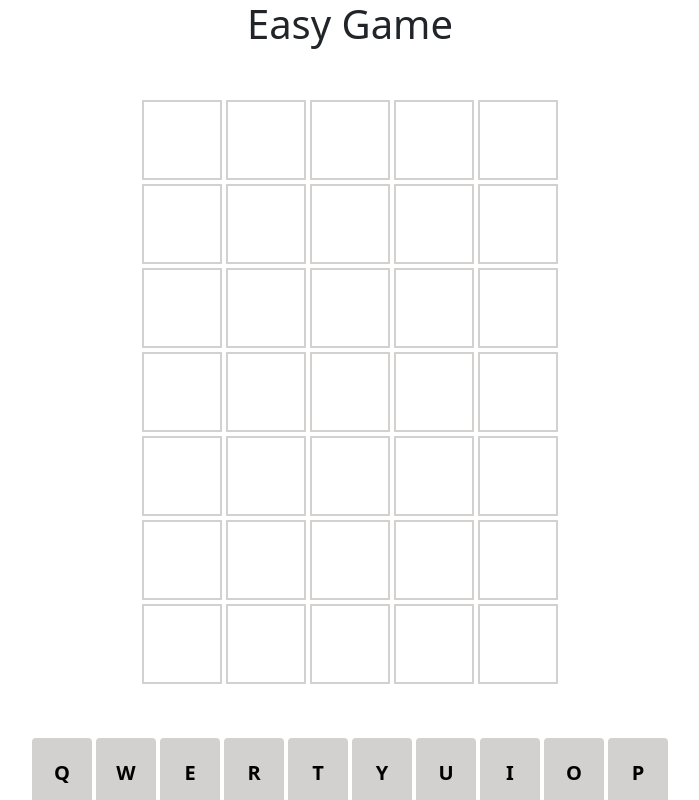
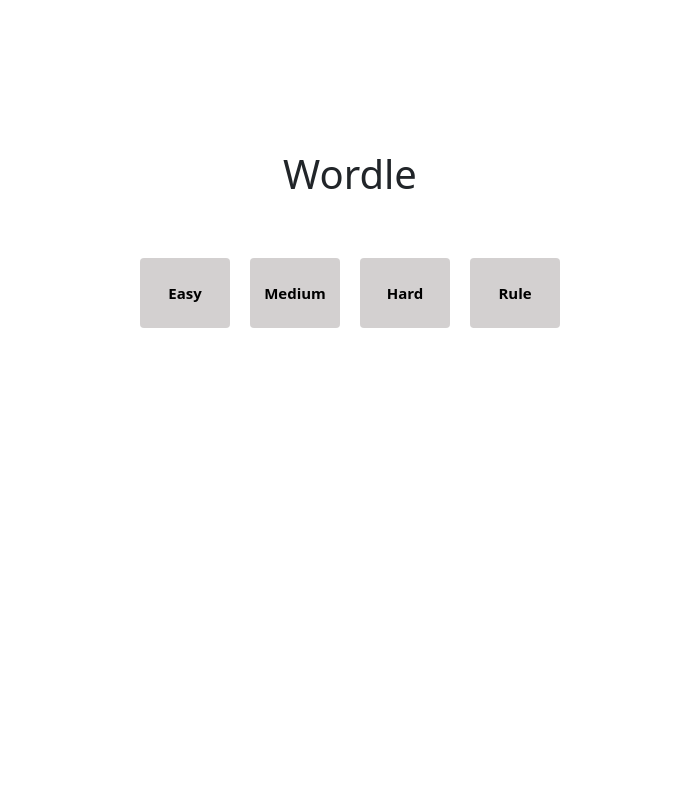
Before and after one commit to huc008/cs5610-wordle, a React (Create React App) app: page / in a window 1280 px wide. Shown: the top 800 px of the page, without its empty margins (290-989 px from the left). Built offline with nearby package versions, Linux system fonts and the light colour scheme.

Commit message:
home page create
home page create

```diff
--- a/src/components/App.css
+++ b/src/components/App.css
@@ -1,38 +1,37 @@
 .App {
-  text-align: center;
+  position: absolute;
+  top: 50%;
+  left: 50%;
+  margin-top: -250px;
+  margin-left: -250px;
+  width: 500px;
+  height: 500px;
 }
 
-.App-logo {
-  height: 40vmin;
-  pointer-events: none;
+.home-title {
+  display: flex;
+  justify-content: center;
+  flex-direction: row;
+  margin-bottom: 50px;
 }
 
-@media (prefers-reduced-motion: no-preference) {
-  .App-logo {
-    animation: App-logo-spin infinite 20s linear;
-  }
+.button-container {
+  display: flex;
+  justify-content: center;
+  flex-direction: row;
+
 }
 
-.App-header {
-  background-color: #282c34;
-  min-height: 100vh;
+.button {
+  height: 70px;
+  width: 90px;
+  background-color: rgba(184, 180, 180, 0.625);
+  border: none;
+  border-radius: 4px;
+  margin: 10px;
   display: flex;
-  flex-direction: column;
+  justify-content: center;
   align-items: center;
-  justify-content: center;
-  font-size: calc(10px + 2vmin);
-  color: white;
+  font-size: 15px;
+  font-weight: bold;
 }
-
-.App-link {
-  color: #61dafb;
-}
-
-@keyframes App-logo-spin {
-  from {
-    transform: rotate(0deg);
-  }
-  to {
-    transform: rotate(360deg);
-  }
-}
--- a/src/components/App.js
+++ b/src/components/App.js
@@ -3,20 +3,13 @@
 function App() {
   return (
     <div className="App">
-      {/* <header className="App-header">
-        <img src={logo} className="App-logo" alt="logo" />
-        <p>
-          Edit <code>src/App.js</code> and save to reload.
-        </p>
-        <a
-          className="App-link"
-          href="https://reactjs.org"
-          target="_blank"
-          rel="noopener noreferrer"
-        >
-          Learn React
-        </a>
-      </header> */}
+      <h1 className="home-title">Wordle</h1>
+      <div className="button-container">
+        <button className="button">Easy</button>
+        <button className="button">Medium</button>
+        <button className="button">Hard</button>
+        <button className="button">Rule</button>
+      </div>
     </div>
   );
 }
--- a/src/index.js
+++ b/src/index.js
@@ -7,7 +7,7 @@
 
 ReactDOM.render(
   <React.StrictMode>
-    <EasyGame />
+    <App />
   </React.StrictMode>,
   document.getElementById('root')
 );
```
